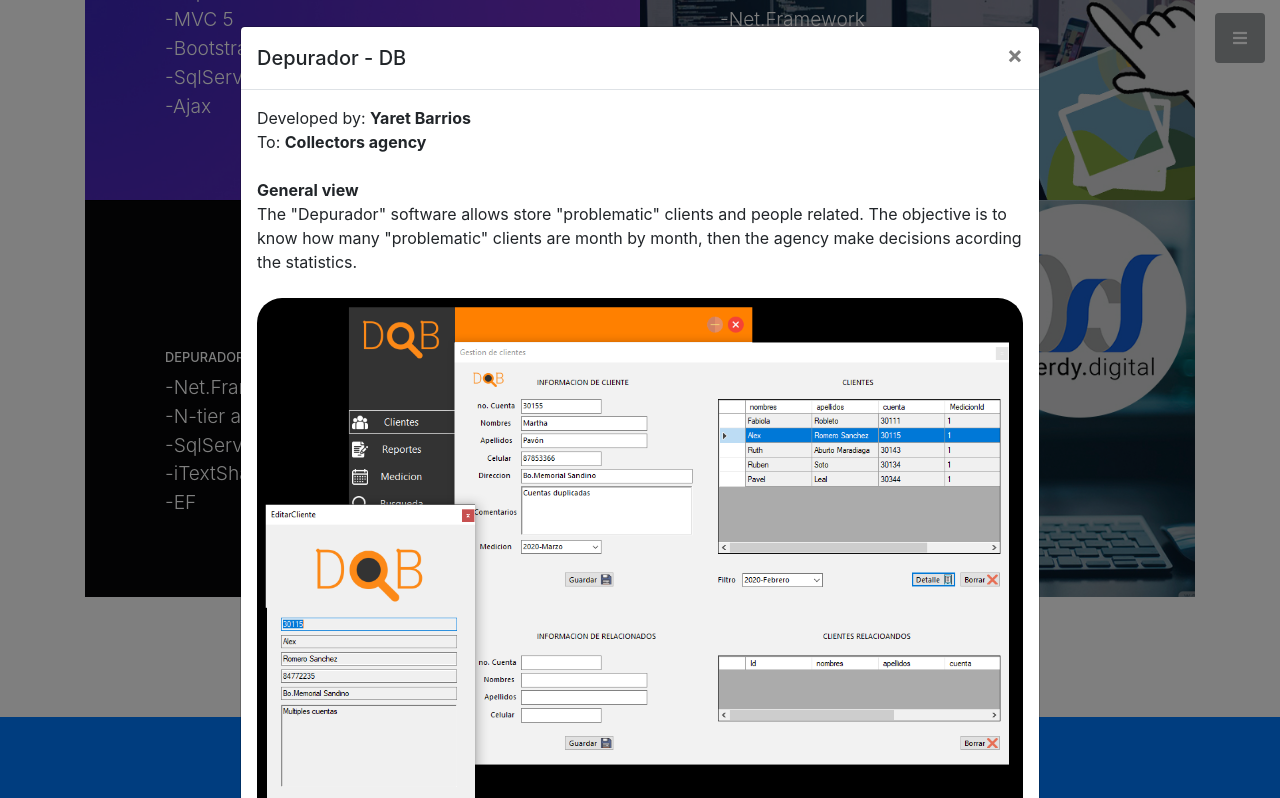
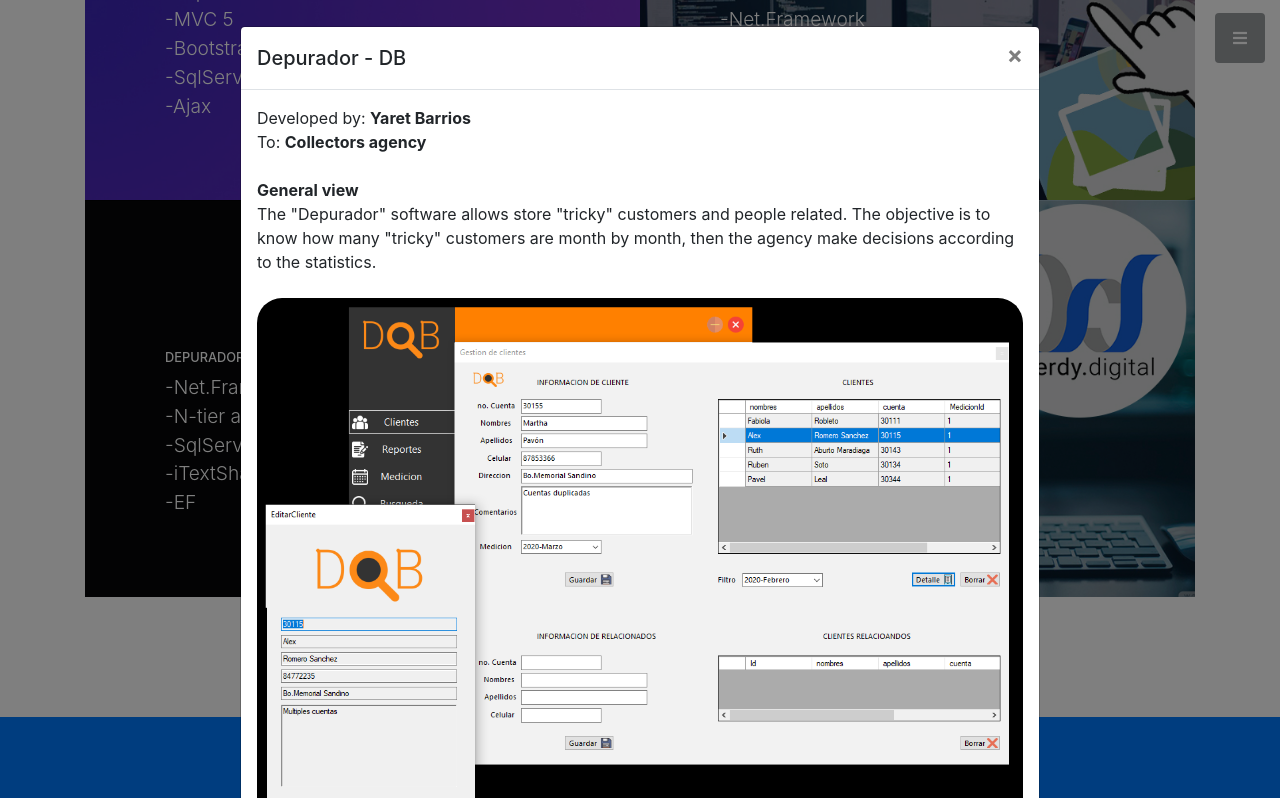
Before and after one commit to Yaret3000/Yaret3000.github.io, a website with bundled scripts: page index.html in a window 1280 px wide. Both pictures are taken after a click on the link 362 px from the left and 2829 px from the top of the page. Shown: the part 2431-3229 px from the top of the page. Built offline with nearby package versions, Linux system fonts and the light colour scheme.

Commit message:
Alpha ver. fixed

```diff
--- a/index.html
+++ b/index.html
@@ -74,7 +74,7 @@
           <img src="img/pp.png" alt="" class="pic">
           <h2>Hey, Nice to meet you.</h2>
 
-          <p class="lead mb-5">I'm a Jr. Programmer, autodidact and a multi-faceted human who love to code software to solve all king
+          <p class="lead mb-5">I'm a Jr. Programmer, autodidact and a multi-faceted human who love to code software to solve all kind
             of problems.
             Software developing captivates me because I can create whatever I wish.
 
@@ -338,9 +338,9 @@
                     <br>
                     <strong>General view</strong>
                     <br>
-                    The "Depurador" software allows store "problematic" clients and people related.
-                    The objective is to know how many "problematic" clients are month by month, then the agency make
-                    decisions acording the statistics.
+                    The "Depurador" software allows store "tricky" customers and people related.
+                    The objective is to know how many "tricky" customers are month by month, then the agency make
+                    decisions according to the statistics.
                     <br>
                     <br>
                     <img src="img/Modal/depurador/GeneralView.png" width="100%" class="corn-roudn">
@@ -350,7 +350,7 @@
 
                     <strong>Our clients</strong>
                     <br>
-                    Here's where user can add, delete, modify and watch the whole information about the clients and
+                    Here's where user can add, delete, modify and watch the whole information about the customers and
                     related people.
                     <br>
                     <br>
@@ -360,7 +360,7 @@
                     <br>
                     <strong>Looking for a client!</strong>
                     <br>
-                    User can search for clients by his name or last name.
+                    User can search for customers by his name or last name.
                     <br>
                     <br>
                     <img src="img/Modal/depurador/SearchView.png" width="100%" class="corn-roudn">
```
